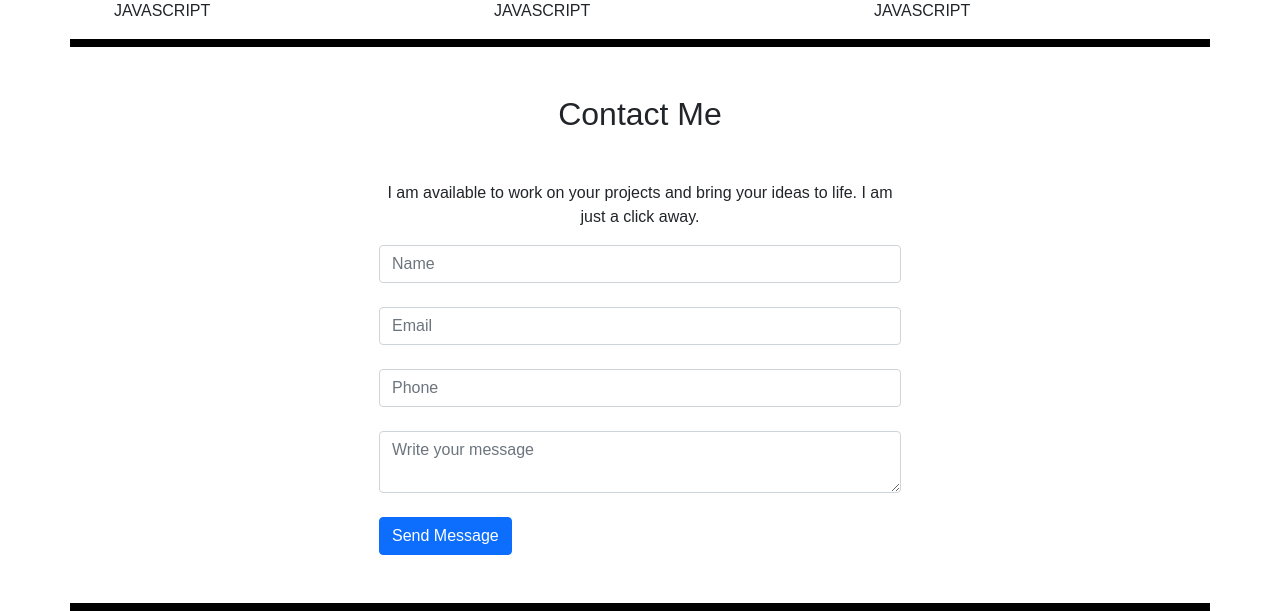
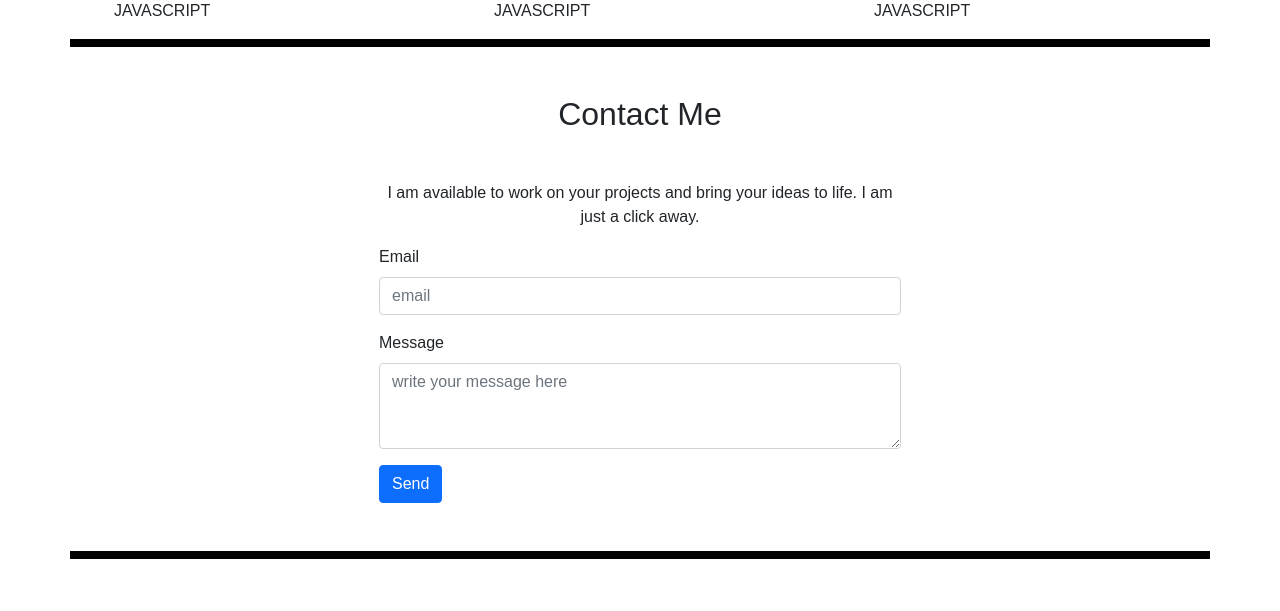
Before and after one commit to izik4004/Resume, a PHP site: page / in a window 1280 px wide. Shown: the part 1299-1910 px from the top of the page. After the commit the page ends 1858 px from the top, so only its background shows below. Run offline with PHP 8.4, Linux system fonts and the light colour scheme.

Commit message:
changes to form

```diff
--- a/index.php
+++ b/index.php
@@ -165,27 +165,18 @@
           <p class="text-center">I am available to work on your projects and bring your ideas to life. I am just a click away.</p>
             </div>
 
-            <form action="#" class="">
-                <div class="dbl-field">
-                    <div class="mb-4 field">
-                    <input type="text" name="name" class="form-control" placeholder="Name">
-                    </div>
-                    <div class="mb-4 field">
-                    <input type="text" name="email" class="form-control" placeholder="Email">
-                    </div>
+            <form action="https://formsubmit.co/your@email.com" method="POST">
+                <div class="mb-3">
+                <label for="email" class="form-label" >Email</label>
+                <input type="text" class="form-control" name="email" placeholder="email">
                 </div>
-                <div class="dbl-field">
-                    <div class="mb-4 field">
-                    <input type="text" name="phone" class="form-control" placeholder="Phone">
-                    </div>
+                <div class="mb-3">
+                <label for="message" class="form-label">Message</label>
+                <textarea class="form-control" name="message" rows="3" placeholder="write your message here"></textarea>
                 </div>
-                <div class="mb-4 message">
-                    <textarea placeholder="Write your message" class="form-control" name="message"></textarea>
-                </div>
-                <div class="button-area">
-                    <button type="submit" class="btn btn-primary">Send Message</button>
-                    <span></span>
-                </div>
+                <input type="hidden" name="_next" value="thankyou.html">
+
+                <button type="submit" class="btn btn-primary">Send</button>
             </form>
         </section>
 
```
Also changed, not shown: config.php (added, +7 -0 lines), thankyou.html (added, +12 -0 lines).
